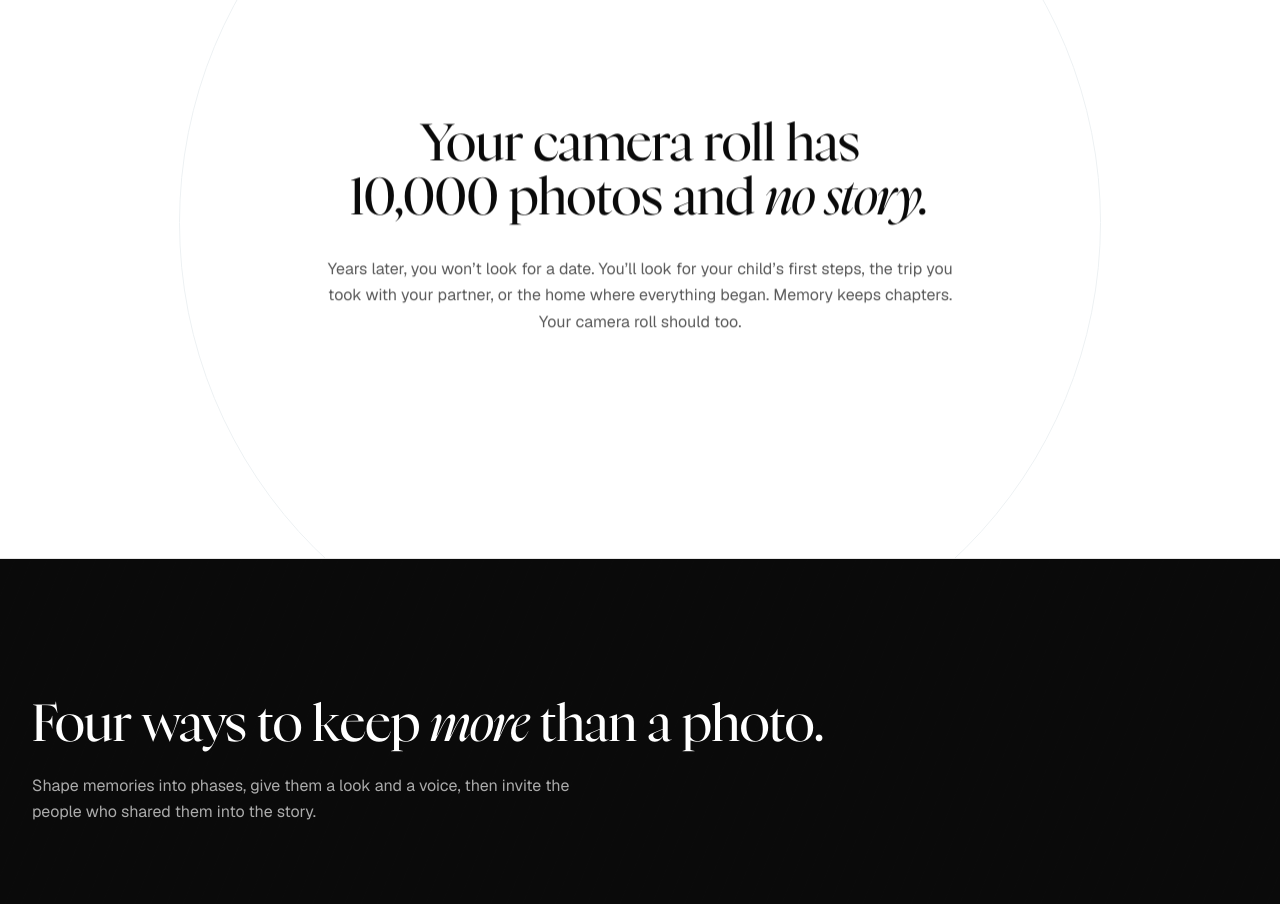
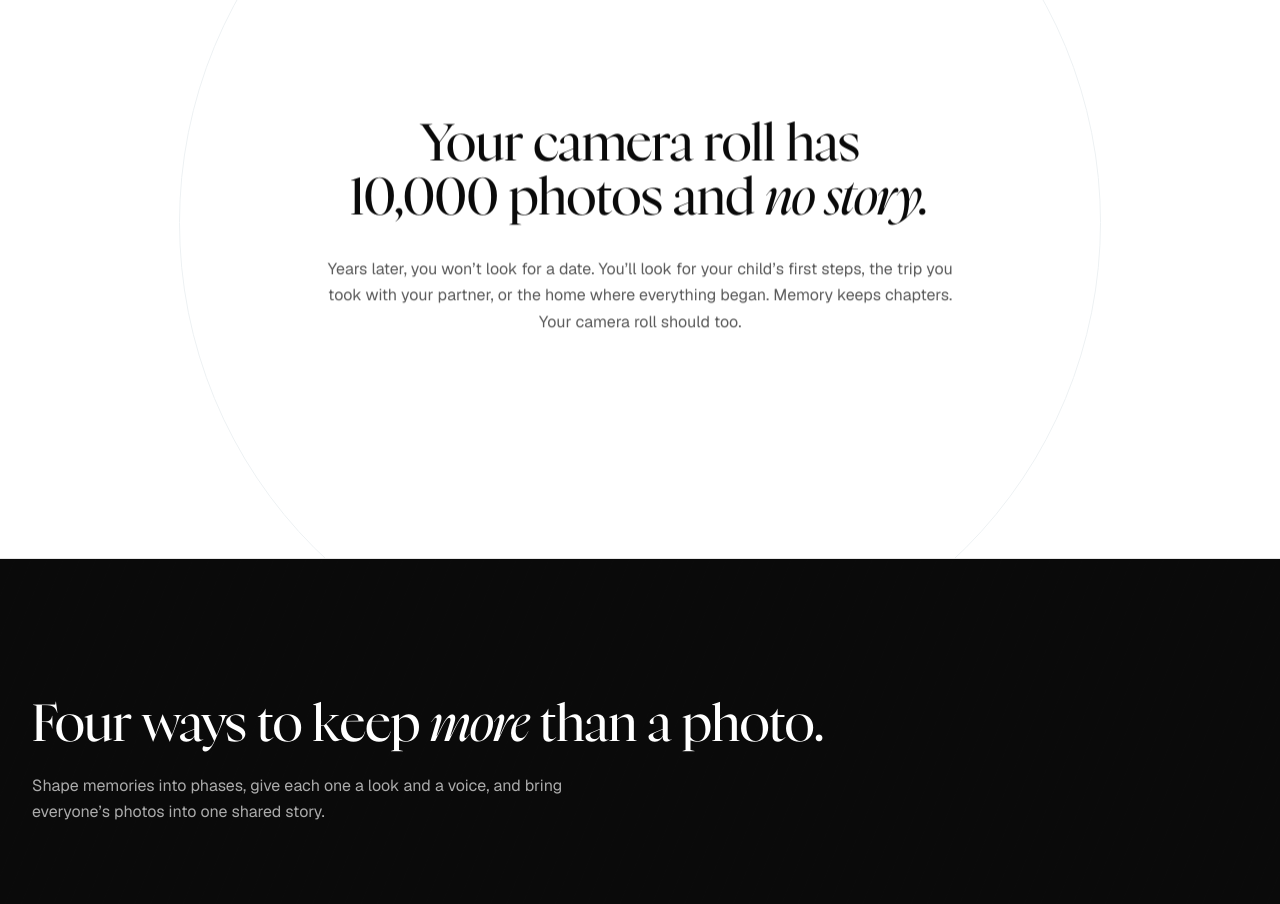
Before and after one commit to phaseroll-app/phaseroll-web, a Next.js app: page / in a window 1280 px wide. Shown: the part 1261-2165 px from the top of the page. Built offline with nearby package versions, Linux system fonts and the light colour scheme; no server answers.

Commit message:
updated og and other wording

```diff
--- a/app/components/Pricing.tsx
+++ b/app/components/Pricing.tsx
@@ -1,9 +1,14 @@
+type Feature = {
+  name: string;
+  comingSoon?: boolean;
+};
+
 type Plan = {
   name: string;
   price: string;
   cadence: string;
   equivalent?: string;
-  features: string[];
+  features: Feature[];
   badge?: string;
   featured?: boolean;
   founding?: boolean;
@@ -15,9 +20,9 @@ const PLANS: Plan[] = [
     price: "$0",
     cadence: "forever",
     features: [
-      "Two active phases",
-      "Voice memories included",
-      "One AI recap to try",
+      { name: "Two active phases" },
+      { name: "Voice memories included" },
+      { name: "One AI recap to try" },
     ],
     badge: "Start here",
   },
@@ -26,9 +31,11 @@ const PLANS: Plan[] = [
     price: "$6",
     cadence: "per month",
     features: [
-      "Unlimited phases",
-      "Every film signature",
-      "Five AI recaps each month",
+      { name: "Unlimited phases" },
+      { name: "Every film signature" },
+      { name: "Five AI recaps each month" },
+      { name: "Shared phases", comingSoon: true },
+      { name: "Bring your own cloud", comingSoon: true },
     ],
     badge: "Flexible",
   },
@@ -38,9 +45,11 @@ const PLANS: Plan[] = [
     cadence: "per year",
     equivalent: "$4 per month",
     features: [
-      "Unlimited phases",
-      "Every film signature",
-      "Five AI recaps each month",
+      { name: "Unlimited phases" },
+      { name: "Every film signature" },
+      { name: "Five AI recaps each month" },
+      { name: "Shared phases", comingSoon: true },
+      { name: "Bring your own cloud", comingSoon: true },
     ],
     badge: "Best value",
     featured: true,
@@ -50,9 +59,9 @@ const PLANS: Plan[] = [
     price: "$100",
     cadence: "once",
     features: [
-      "Pro access for life",
-      "Five AI recaps each month",
-      "One Roll Call included",
+      { name: "Pro access for life" },
+      { name: "Five AI recaps each month" },
+      { name: "One Roll Call included" },
     ],
     badge: "First 100 on waitlist",
     founding: true,
@@ -97,7 +106,16 @@ export function Pricing() {
               </p>
               <ul className="price-card__features">
                 {plan.features.map((feature) => (
-                  <li key={feature}>{feature}</li>
+                  <li key={feature.name}>
+                    <span className="price-card__feature-copy">
+                      <span>{feature.name}</span>
+                      {feature.comingSoon ? (
+                        <span className="price-card__feature-badge">
+                          Coming soon
+                        </span>
+                      ) : null}
+                    </span>
+                  </li>
                 ))}
               </ul>
             </article>
--- a/app/globals.css
+++ b/app/globals.css
@@ -278,6 +278,12 @@ a {
   display: flex;
   overflow: clip;
   isolation: isolate;
+}
+
+@media (max-width: 639px) {
+  .hero {
+    padding-top: 1.25rem;
+  }
 }
 
 .hero::before {
@@ -1171,6 +1177,13 @@ a {
   gap: 0.65rem;
 }
 
+.price-card__feature-copy {
+  display: flex;
+  flex-direction: column;
+  align-items: flex-start;
+  gap: 0.4rem;
+}
+
 .price-card__features li::before {
   content: "";
   flex: 0 0 0.3rem;
@@ -1181,6 +1194,18 @@ a {
   background: color-mix(in srgb, var(--paper) 52%, transparent);
 }
 
+.price-card__feature-badge {
+  flex: none;
+  padding: 0.2rem 0.4rem;
+  border: 1px solid color-mix(in srgb, var(--paper) 30%, transparent);
+  border-radius: 999px;
+  color: color-mix(in srgb, var(--paper) 82%, transparent);
+  font-size: 0.625rem;
+  line-height: 1.2;
+  text-transform: uppercase;
+  white-space: nowrap;
+}
+
 .roll-call-offer {
   display: grid;
   gap: clamp(2rem, 5vw, 4rem);
@@ -1243,10 +1268,6 @@ a {
 }
 
 @media (min-width: 1024px) {
-  .pricing-grid {
-    grid-template-columns: repeat(4, minmax(0, 1fr));
-  }
-
   .roll-call-offer {
     grid-template-columns: minmax(0, 1.5fr) minmax(15rem, 0.5fr);
   }
@@ -1256,6 +1277,12 @@ a {
     padding-left: clamp(2rem, 4vw, 3.5rem);
     border-top: 0;
     border-left: 1px solid color-mix(in srgb, var(--paper) 14%, transparent);
+  }
+}
+
+@media (min-width: 1280px) {
+  .pricing-grid {
+    grid-template-columns: repeat(4, minmax(0, 1fr));
   }
 }
 
--- a/app/opengraph-image.tsx
+++ b/app/opengraph-image.tsx
@@ -43,7 +43,7 @@ export default async function OpengraphImage() {
         </div>
         <div style={{ display: "flex", fontSize: 104, lineHeight: 1 }}>
           Remember life in&nbsp;
-          <span style={{ fontStyle: "italic" }}>phases.</span>
+          <span style={{ fontStyle: "italic" }}>phases</span>
         </div>
         <div style={{ display: "flex", height: 10 }}>
           {SPECTRUM.map((colour) => (
--- a/app/page.tsx
+++ b/app/page.tsx
@@ -115,8 +115,8 @@ export default function Home() {
                 photo.
               </h2>
               <p className="body measure-52">
-                Shape memories into phases, give them a look and a voice,
-                then invite the people who shared them into the story.
+                Shape memories into phases, give each one a look and a voice,
+                and bring everyone&rsquo;s photos into one shared story.
               </p>
             </div>
             <FilmStrip />
```
